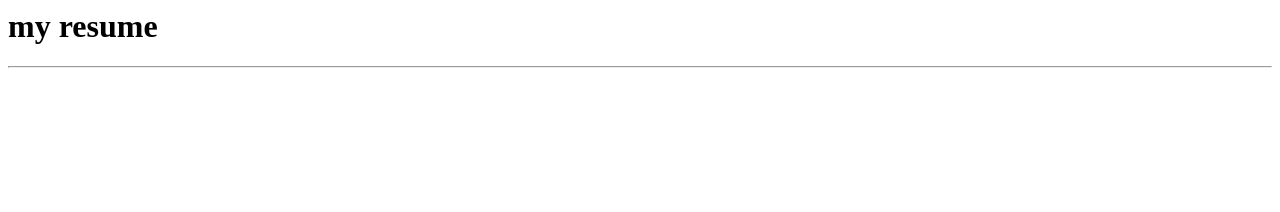
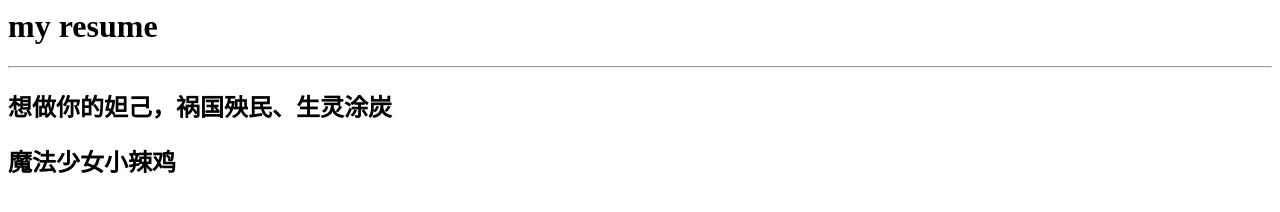
Before and after one commit to 15912474893/resume, a plain HTML site: page index.html in a window 1280 px wide. Drawn offline with Linux system fonts and the light colour scheme.

Commit message:
wo zui mei

```diff
--- a/index.html
+++ b/index.html
@@ -2,5 +2,7 @@
   <body>
     <h1>my resume</h1>
       <hr>
+			<h2>想做你的妲己，祸国殃民、生灵涂炭</h2>
+			<h2>魔法少女小辣鸡</h2>
   </body>
 </html>
```
Also changed, not shown: 1 other file.
